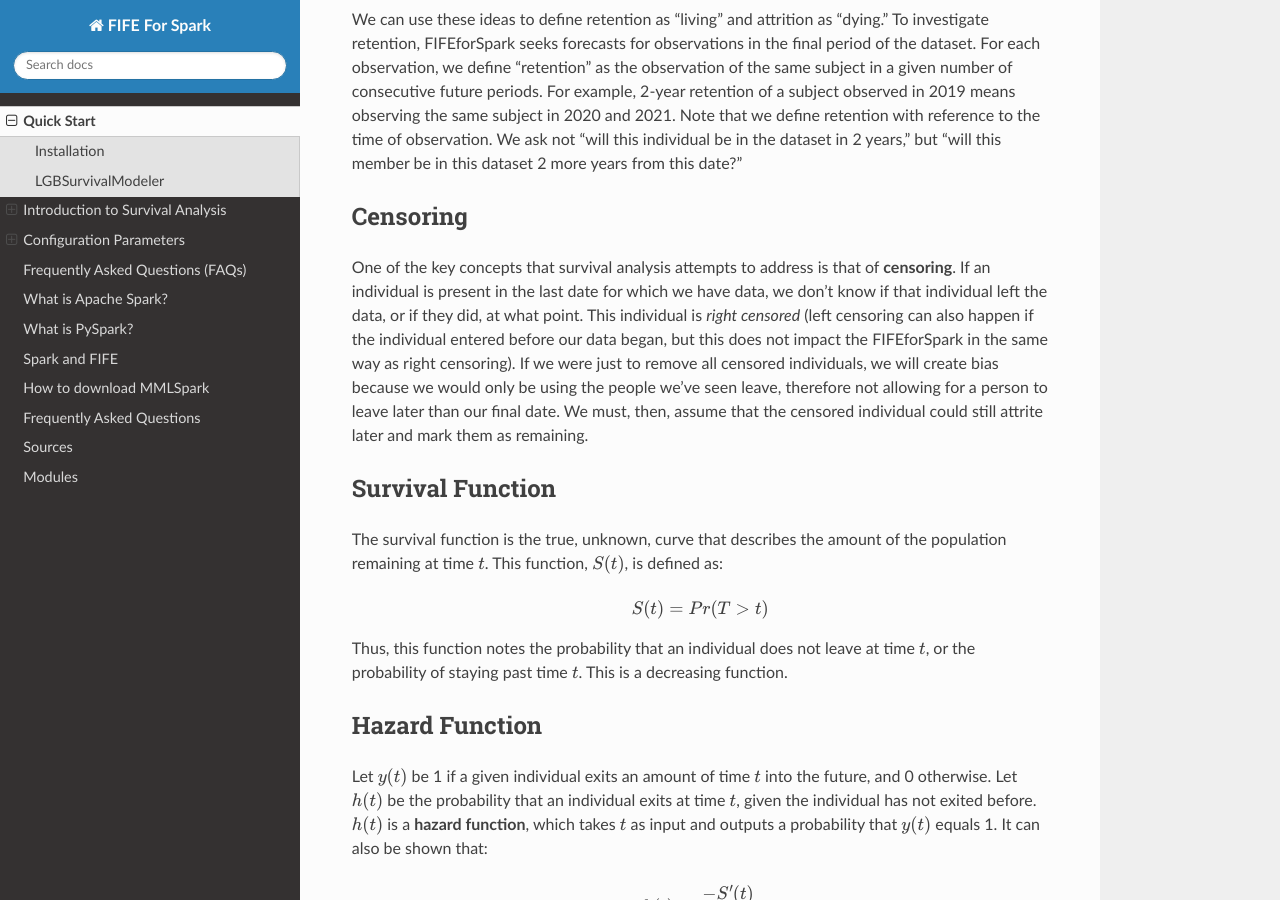
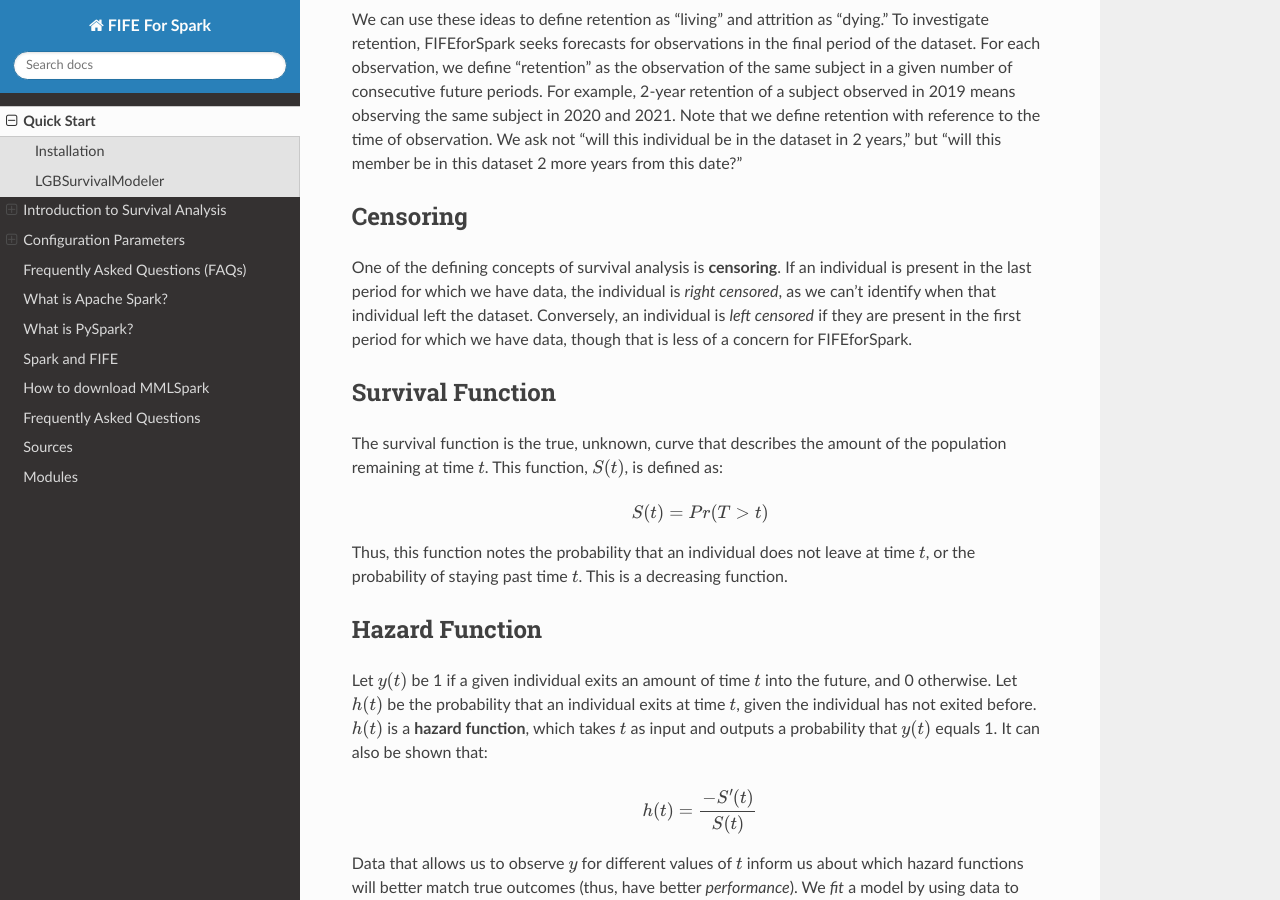
Before and after one commit to IDA-HumanCapital/fife_for_spark, a Sphinx documentation site: the page built from docs/user_guide.md, in a window 1280 px wide and 900 px high, scrolled down 4558 px. Built offline with Sphinx 7.4.7 and the Read the Docs theme 2.0.0, drawn with Linux system fonts in a browser that asks for light colours.

Commit message:
Updated censoring section

```diff
--- a/docs/user_guide.md
+++ b/docs/user_guide.md
@@ -152,7 +152,7 @@ We can use these ideas to define retention as "living" and attrition as "dying."
 
 ### Censoring
 
-One of the key concepts that survival analysis attempts to address is that of **censoring**. If an individual is present in the last date for which we have data, we don't know if that individual left the data, or if they did, at what point. This individual is *right censored* (left censoring can also happen if the individual entered before our data began, but this does not impact the FIFEforSpark in the same way as right censoring). If we were just to remove all censored individuals, we will create bias because we would only be using the people we've seen leave, therefore not allowing for a person to leave later than our final date. We must, then, assume that the censored individual could still attrite later and mark them as remaining.
+One of the defining concepts of survival analysis is **censoring**. If an individual is present in the last period for which we have data, the individual is *right censored*, as we can't identify when that individual left the dataset. Conversely, an individual is *left censored* if they are present in the first period for which we have data, though that is less of a concern for FIFEforSpark.
 
 ### Survival Function
 
```
